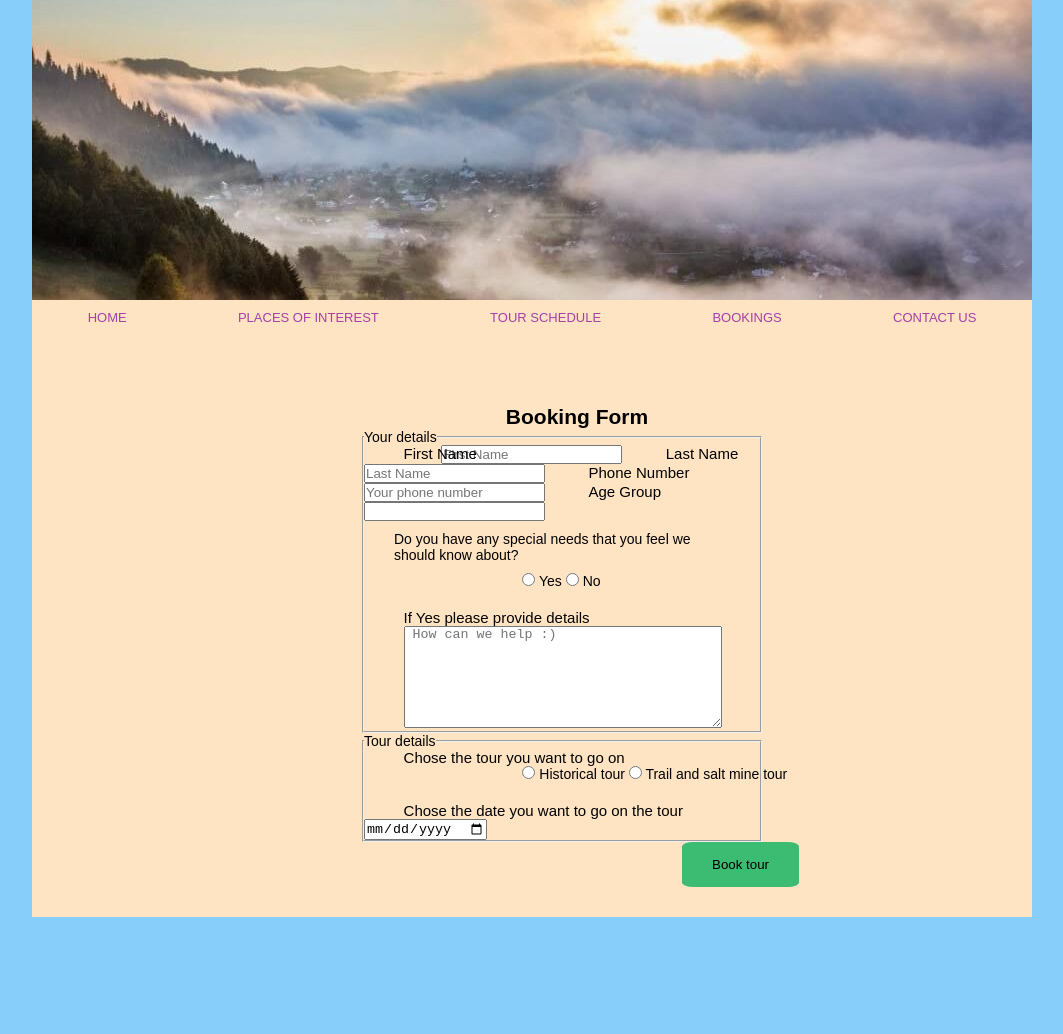
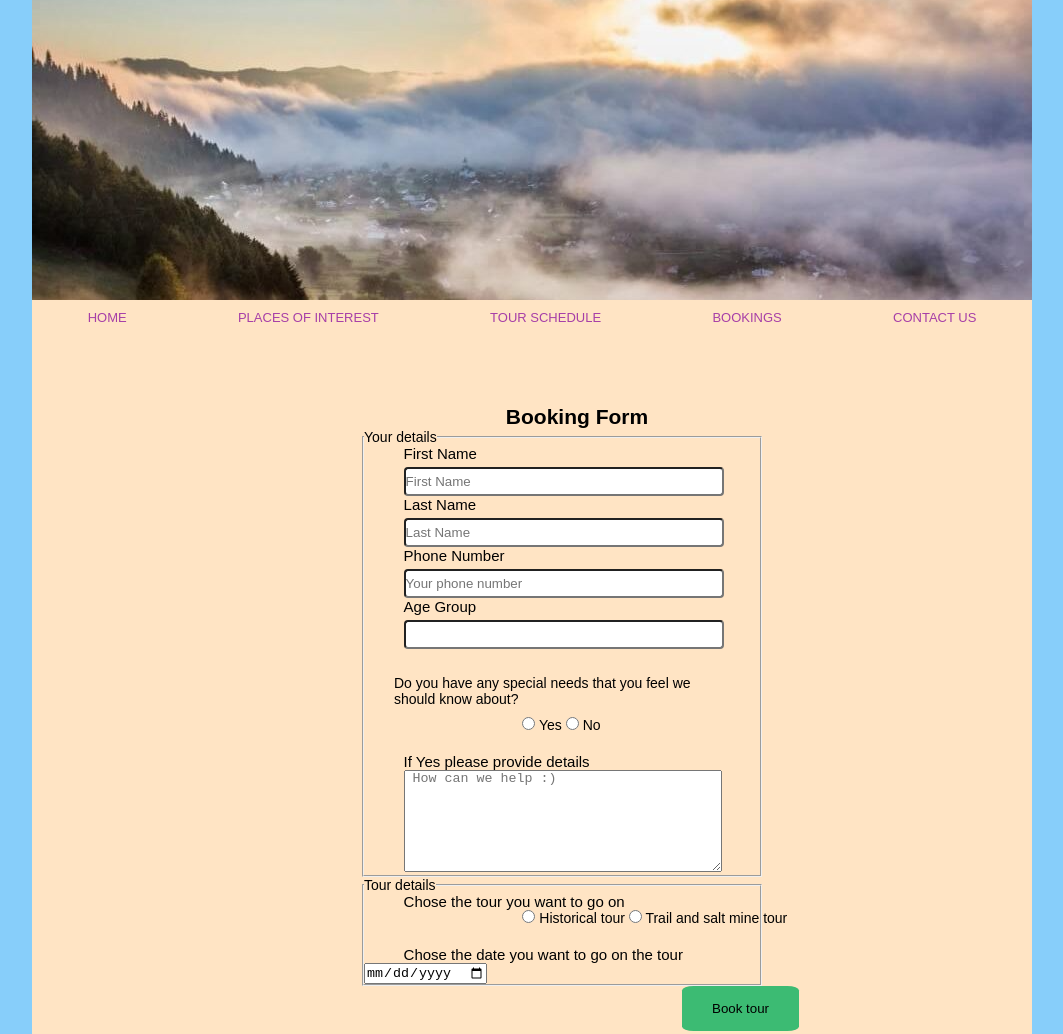
Before and after one commit to fantalm/Bucovina, a plain HTML site: page bookings.html in a window 1280 px wide. Shown: the top 1034 px of the page, without its empty margins (108-1171 px from the left). Before the commit the page ends 917 px from the top, so only its background shows below. Drawn offline with Linux system fonts and the light colour scheme.

Commit message:
Update bookings.html

```diff
--- a/bookings.html
+++ b/bookings.html
@@ -30,13 +30,13 @@
                 <fieldset>
                     <legend>Your details</legend>
                     <label for="fname" class="details">First Name</label>
-                    <input type="text" id="fname" name="fname" placeholder="First Name" required>
+                    <input type="text" id="fname" name="fname" placeholder="First Name" required class="textInput">
                     <label for="lname" class="details">Last Name</label>
-                    <input type="text" id="lname" name="lname" placeholder="Last Name" required>
+                    <input type="text" id="lname" name="lname" placeholder="Last Name" required class="textInput">
                     <label for="phone" class="details">Phone Number</label>
-                    <input type="tel" id="phone" name="phone" placeholder="Your phone number" required>
+                    <input type="tel" id="phone" name="phone" placeholder="Your phone number" required class="textInput">
                     <label for="age" class="details">Age Group</label>
-                    <input type="text" id="age" name="age-list" list="age-range">
+                    <input type="text" id="age" name="age-list" list="age-range" class="textInput">
                     <datalist id="age-range">
                         <option value="20-29" selected>20-29</option>
                         <option value="30-39">30-39</option>
```
